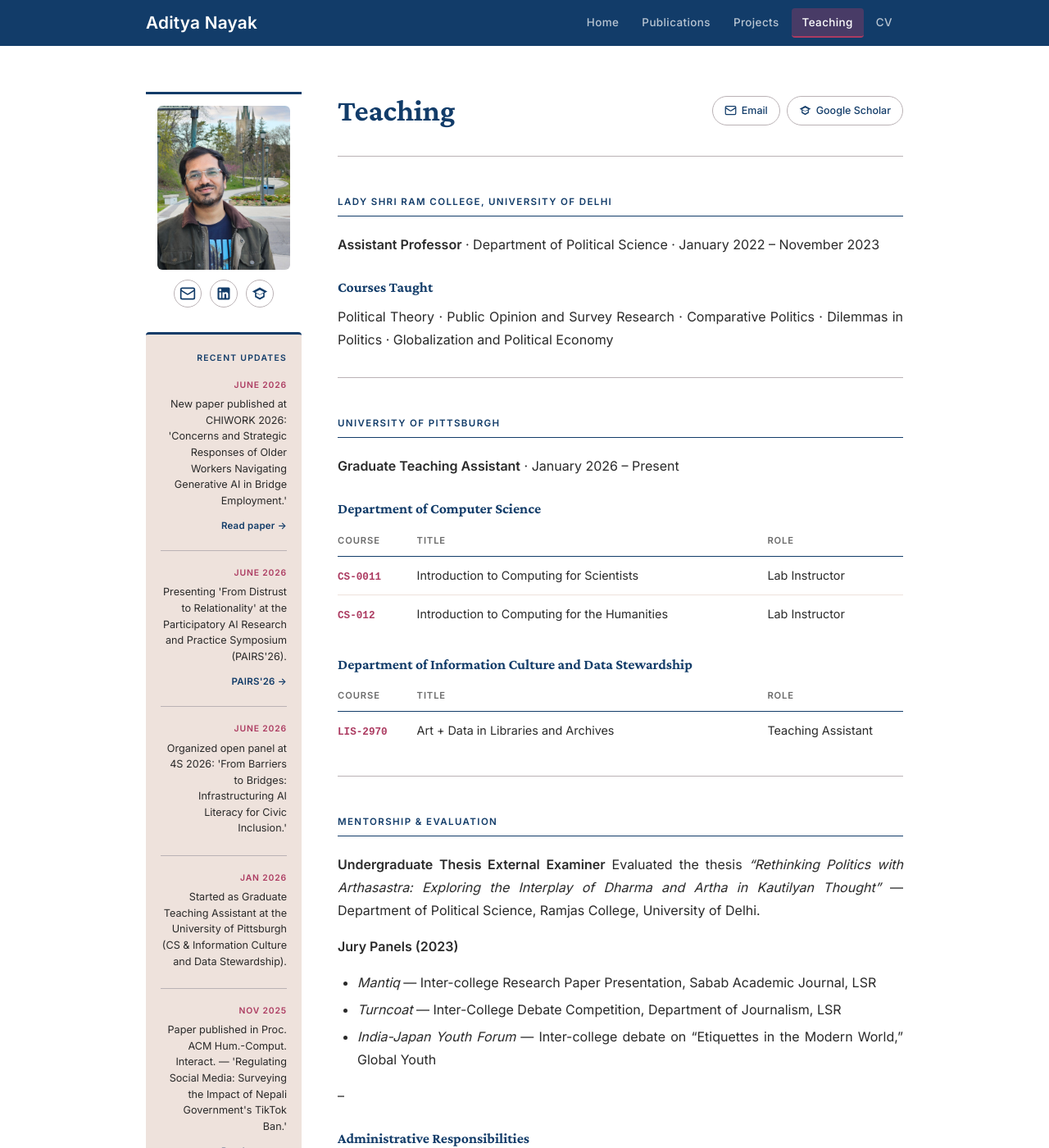
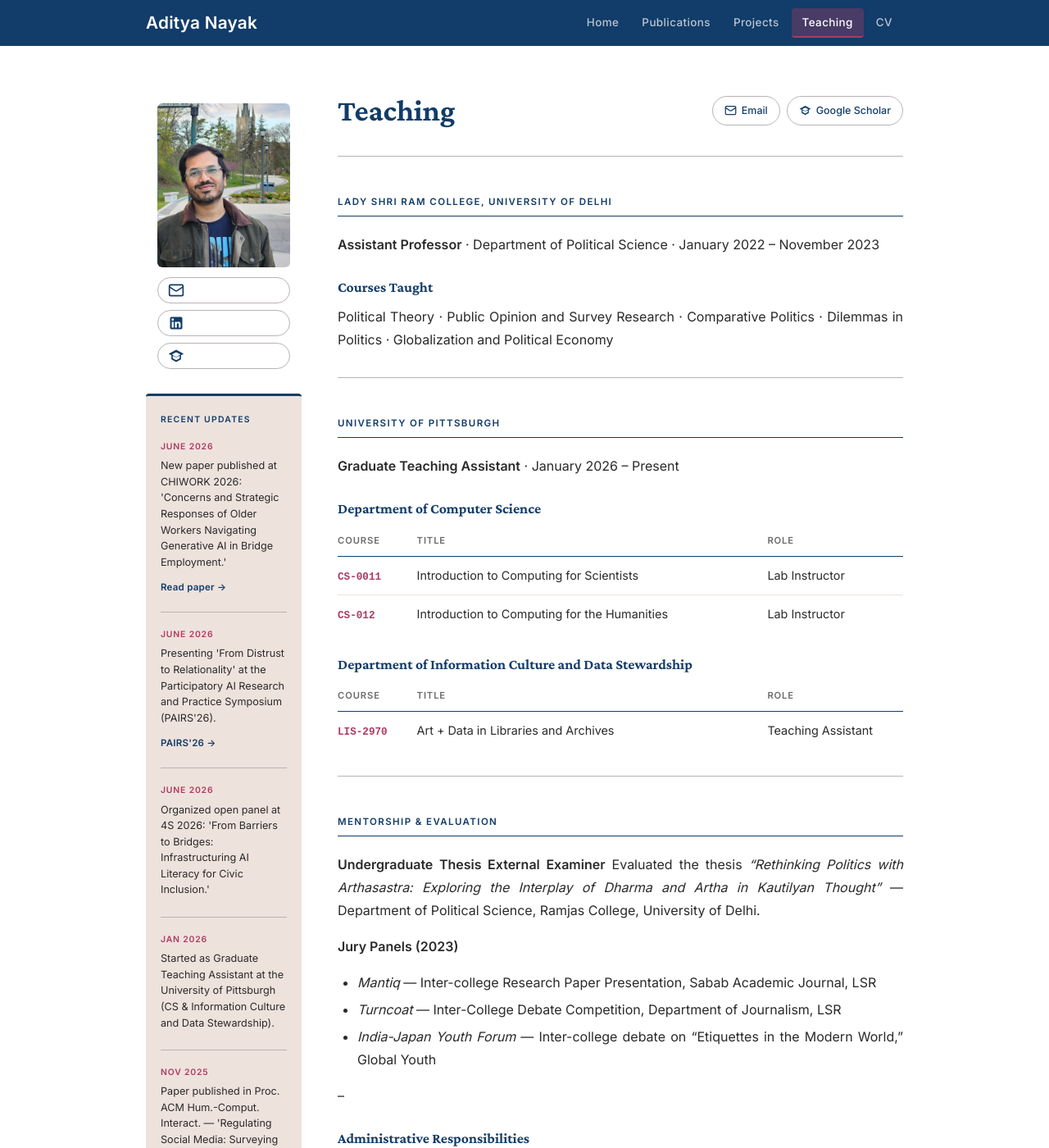
Before and after one commit to adityanayak-info/adityanayak-info.github.io, a Jekyll site: the page built from teaching.md, in a window 1280 px wide and 1400 px high. Shown: the whole window at 82% size. Built offline with Jekyll 4.4.1, drawn with Linux system fonts in a browser that asks for light colours.

Commit message:
Update style.css

```diff
--- a/assets/css/style.css
+++ b/assets/css/style.css
@@ -729,10 +729,9 @@ hr.profile-rule {
 .left-sidebar-profile {
   background: var(--bg-sidebar);
   border: 1px solid var(--border);
-  border-top: 3px solid var(--navy);
-  border-radius: 0 0 8px 8px;
+  border-radius: 8px;
   padding: 14px;
-  text-align: center;
+  text-align: left;
 }
 
 .left-sidebar-profile img {
@@ -746,18 +745,21 @@ hr.profile-rule {
 
 .left-sidebar-buttons {
   display: flex;
-  justify-content: center;
-  gap: 10px;
+  flex-direction: column;
+  gap: 8px;
   margin-top: 10px;
 }
 
 .left-sidebar-buttons a {
   display: inline-flex;
   align-items: center;
-  justify-content: center;
-  padding: 6px;
+  gap: 7px;
+  padding: 5px 12px;
   border: 1px solid var(--slate);
-  border-radius: 50%;
+  border-radius: 20px;
+  font-size: 0.75rem;
+  font-weight: 500;
+  color: var(--navy);
   transition: all 0.15s;
   text-decoration: none;
 }
@@ -765,9 +767,15 @@ hr.profile-rule {
 .left-sidebar-buttons a:hover {
   background: var(--navy);
   border-color: var(--navy);
+  color: white;
+  text-decoration: none;
 }
 
 .left-sidebar-buttons a:hover svg {
   fill: white;
   stroke: white;
 }
+
+.left-sidebar .sidebar-card {
+  text-align: left;
+}
```
